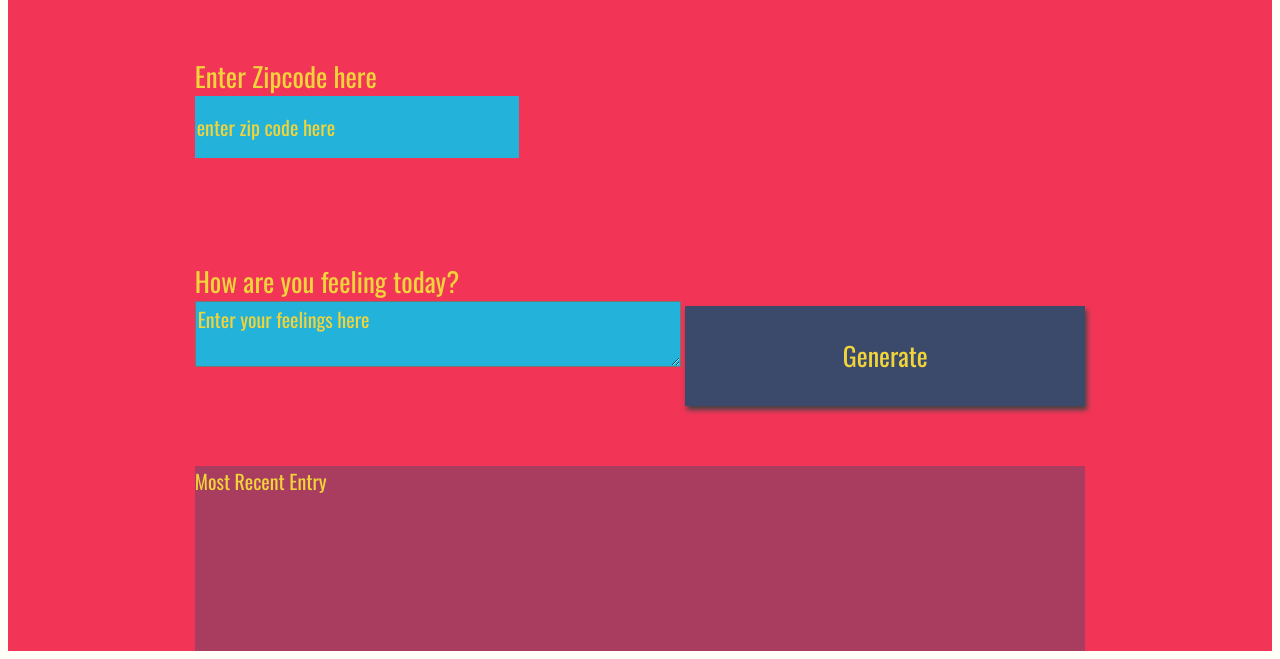
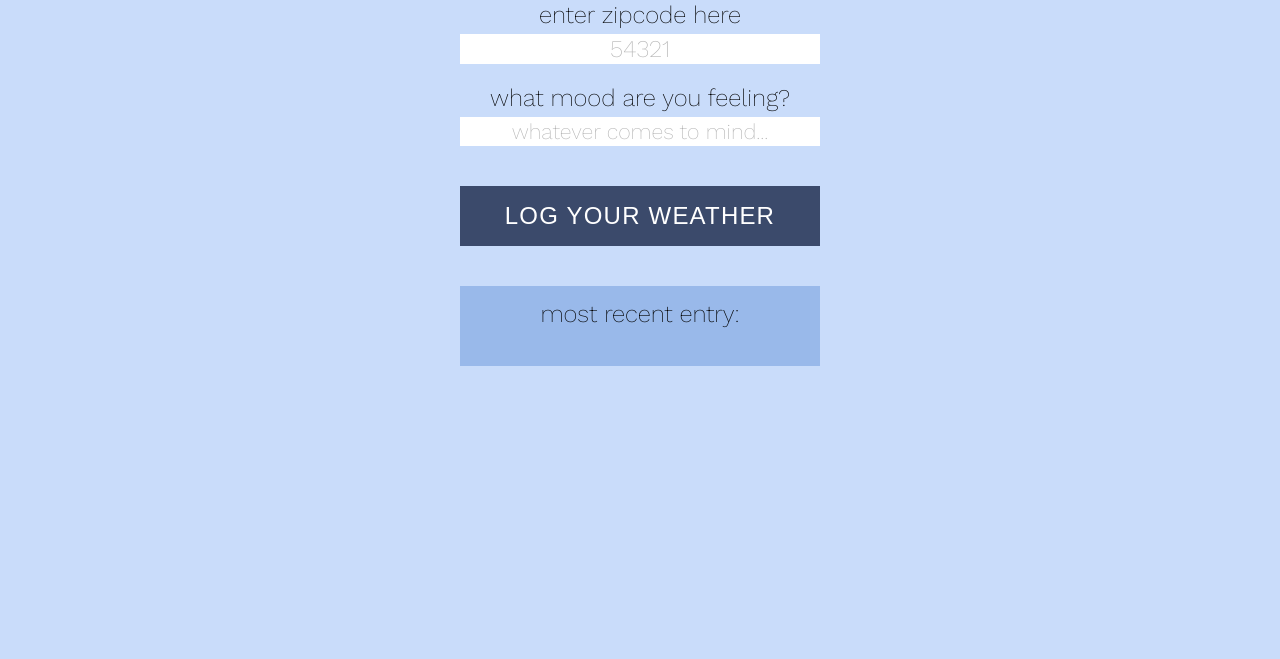
Before and after one commit to blocknroll/weather-journal-app, a plain HTML site: page website/index.html in a window 1280 px wide. Shown: the part 157-816 px from the top of the page. Drawn offline with nearby package versions, Linux system fonts and the light colour scheme; a web font is replaced by a local one.

Commit message:
style: Update UI styling and some code reformatting

```diff
--- a/website/app.js
+++ b/website/app.js
@@ -5,7 +5,7 @@ const baseURL = 'http://api.openweathermap.org/data/2.5/weather?zip=';
 const apiKey = '&units=imperial&APPID=7cfaed94efeac5637df722a154380881';
 // Create a new date instance dynamically with JS
 let d = new Date();
-let newDate = d.getMonth()+'.'+ d.getDate()+'.'+ d.getFullYear();
+let newDate = d.getMonth() + 1 + '.' + d.getDate()+ '.' + d.getFullYear();
 
 
 
@@ -31,7 +31,9 @@ function performAction(e){
   getWeather(baseURL, zip, apiKey,)
   .then(function(data){
     // add data - Call Function
-    postData('/addData', {temperature:data.main.temp, date:newDate, feelings:feelings} );
+    postData('/addData',
+            {temperature:data.main.temp, date:newDate, feelings:feelings}
+    );
   })
   .then(
   // UPDATE UI with the returned data
@@ -40,9 +42,13 @@ function performAction(e){
     try{
       const allData = await request.json();
       console.log(allData);
-      document.querySelector('#date').innerHTML = allData[allData.length-1].date;
-      document.querySelector('#temp').innerHTML = allData[allData.length-1].temperature;
-      document.querySelector('#content').innerHTML = allData[allData.length-1].feelings;
+      document.querySelector('#date').innerHTML = 'happy ' +
+                                                  allData[allData.length-1].date + '!';
+      document.querySelector('#temp').innerHTML = "it's " +
+                                                  allData[allData.length-1].temperature.toFixed() +
+                                                  '<span>&#176;</span>F';
+      document.querySelector('#content').innerHTML = "and I'm feeling " +
+                                                     allData[allData.length-1].feelings;
     } catch(error) {
       console.log('updateUI error', error);
     }
--- a/website/index.html
+++ b/website/index.html
@@ -2,34 +2,45 @@
 <html>
 <head>
   <meta charset="UTF-8">
-<title>Weather Journal</title>
-<link href="https://fonts.googleapis.com/css?family=Oswald:400,600,700|Ranga:400,700&display=swap" rel="stylesheet">
+  <title>Weather Journal App</title>
+  <link href="https://fonts.googleapis.com/css2?family=Work+Sans:wght@100;200;900&display=swap" rel="stylesheet">
   <link rel="stylesheet" href="style.css">
 </head>
+
 <body>
-<div id = "app">
-  <div class ="holder headline">
-    Weather Journal App
+
+  <div class="app">
+
+    <div class="holder headline">
+      <h1>Weather<br>
+          Journal<br>
+          App</h1>
     </div>
-  <div class ="holder zip">
-    <label for="zip">Enter Zipcode here</label>
-    <input type="text" id="zip" placeholder="enter zip code here">
+
+    <div class="holder zip">
+      <label for="zip">enter zipcode here</label>
+      <input type="text" id="zip" placeholder="54321">
     </div>
-  <div class ="holder feel">
-    <label for="feelings">How are you feeling today?</label>
-    <textarea class= "myInput" id="feelings" placeholder="Enter your feelings here" rows="2" cols="50"></textarea>
-    <button id="generate" type = "submit"> Generate </button>
+
+    <div class="holder feel">
+      <label for="feelings">what mood are you feeling?</label>
+      <textarea class="myInput"
+                id="feelings" placeholder="whatever comes to mind..." rows=1></textarea>
     </div>
-  <div class ="holder entry">
-    <div class = "title">Most Recent Entry</div>
-   <div id = "entryHolder">
-    <div id = "date"></div>
-   <div id = "temp"></div>
-   <div id = "content"></div>
+
+    <div class="holder button">
+      <button id="generate" type="submit">log your weather</button>
     </div>
+
+    <div class="holder entry">
+      <div class="title">most recent entry:</div>
+      <div id="date"></div>
+      <div id="temp"></div>
+      <div id="content"></div>
     </div>
+
   </div>
+
   <script src="app.js" type="text/javascript"></script>
-
 </body>
 </html>
--- a/website/style.css
+++ b/website/style.css
@@ -1,88 +1,77 @@
 body{
-    background: #fffff8;
-    font-family: -apple-system, BlinkMacSystemFont, sans-serif;
+  background: rgb(201, 220, 250);
+  margin: 0;
 }
 
-#app{
-    display: grid;
-    grid-auto-rows: minmax(150px, auto);
-    /* grid-template-columns:  */
-    height:100vh;
-    background: #f23557;
-    color: #f0d43a;
-    justify-content: center;
-    grid-gap: 1em;
-    font-size: 20px;
-    font-family: 'Oswald', sans-serif;
+.app{
+  align-items: center;
+  color: black;
+  display: grid;
+  font-family: 'Work Sans', sans-serif;
+  font-size: 1.5em;
+  grid-row-gap: 20px;
+  margin: 10px auto;
+  max-width: 360px;
+  text-align: center;
+  width: 80vw;
 }
 
 .holder{
-
+  display: flex;
+  flex-direction: column;
+  font-weight: 200;
 }
 
 .entry{
-    background: rgba(59, 74, 107, .4);
+  background: rgb(153, 185, 234);
+  margin-top: 20px;
+  padding: 10px 0;
 }
 
-#entryHolder{
-
-}
-
-#date{
-
-}
-
-#temp{
-
-}
-
-#content{
-
-}
-
-.headline {
-
-}
-.title{
-
+.entry div {
+  padding: 4px;
 }
 
 /*  Basic Styling To Override Default For Basic HTML Elements */
+h1 {
+  color: white;
+  font-size: 1.5em;
+  font-weight: 900;
+  letter-spacing: 0.3em;
+  line-height: 1.0em;
+  margin: 20px auto 0;
+  text-shadow: -1px 0px 1px rgb(51, 51, 51), 0px 1px 1px rgb(77, 77, 77),
+               -2px 1px 1px rgb(51, 51, 51), -1px 2px 1px rgb(77, 77, 77),
+               -3px 2px 1px rgb(51, 51, 51), -2px 3px 1px rgb(77, 77, 77),
+               -4px 3px 1px rgb(51, 51, 51), -3px 4px 1px rgb(77, 77, 77),
+               -5px 4px 1px rgb(51, 51, 51), -4px 5px 1px rgb(77, 77, 77);
+  text-transform: uppercase;
+}
+
 label{
     display:block;
-    font-size: 27px;
+    margin: 0 auto 5px;
 }
 
 input{
+    background:white;
+    border: none;
+    color: rgb(179,179,179);
     display:block;
-    height: 60px;
-    width: 320px;
-    background:#22b2da;
-    color: #f0d43a;
-    font-size: 20px;
-    font-family: 'Oswald', sans-serif;
-    border: none;
-}
-
-button{
-    width: 400px;
-    height: 100px;
-    background: #3b4a6b;
-    color: #f0d43a;
-    font-size: 26px;
-    font-family: 'Oswald', sans-serif;
-    border: none;
-    box-shadow: 2px 4px 5px #444;
-}
-h1{
-    font-size: 36px;
+    font-family: 'Work Sans', sans-serif;
+    font-size: 1.0em;
+    font-weight: 200;
+    text-align: center;
 }
 
 textarea{
-    background:#22b2da;
-    color: #f0d43a;
-    font-size: 20px;
-    font-family: 'Oswald', sans-serif;
+  border: none;
+  color: rgb(179,179,179);
+  font-family: 'Work Sans', sans-serif;
+  font-size: 0.9em;
+  font-weight: 200;
+  resize: none;
+  text-align: center;
 }
 /* Reset style for HTML element on active to have no border*/
 input:focus,
@@ -93,19 +82,26 @@ button:focus {
 }
 /* Style for Placeholder Text*/
 ::placeholder { /* Firefox, Chrome, Opera */
-    color: #f0d43a;
-    font-family: 'Oswald', sans-serif;
-
+    color: rgb(179,179,179);
 }
 
 :-ms-input-placeholder { /* Internet Explorer 10-11 */
-    color: #f0d43a;
-    font-family: 'Oswald', sans-serif;
-
+    color: rgb(179,179,179);
 }
 
 ::-ms-input-placeholder { /* Microsoft Edge */
-    color: #f0d43a;
-    font-family: 'Oswald', sans-serif;
+    color: rgb(179,179,179);
+}
 
+
+button{
+    background: #3b4a6b;
+    border: none;
+    color: white;
+    font-size: 1.0em;
+    font-weight: 100;
+    height: 60px;
+    letter-spacing: 0.05em;
+    margin-top: 20px;
+    text-transform: uppercase;
 }
```
Lines whose indentation alone changed are shown as unchanged.
